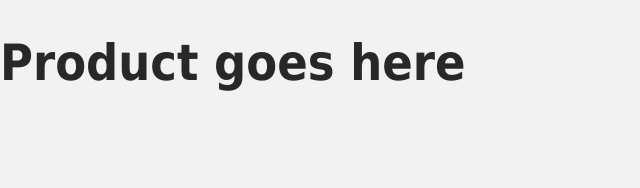
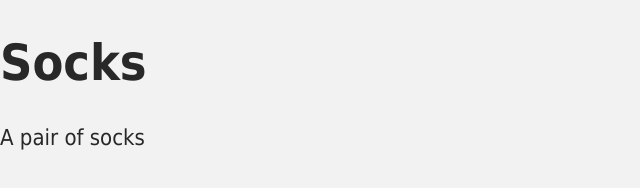
Before and after one commit to TOVTC/intro-vue-tutorial, a plain HTML site: page index.html in a window 1280 px wide. Shown: the whole page, without its empty margins (0-640 px from the left). Drawn offline with nearby package versions, Linux system fonts and the light colour scheme.

Commit message:
creating the vue app

```diff
--- a/index.html
+++ b/index.html
@@ -10,10 +10,23 @@
   </head>
   <body>
     <div id="app">
-      <h1>Product goes here</h1>
+      <!-- product variable refers to product property in data option of app-->
+      <!-- curly brace or "moustache" syntax allows JavaScript Expressions (runs valid JS in HTML) -->
+      <!-- can allow ternary, concatenation, methods, etc, not just plugging in variables -->
+      <h1>{{ product }}</h1>
+      <!-- Vue is reactive (has reactivity system), so when variables change in app.data(), the DOM updates to reflect changes -->
+      <!-- can test this using DevTools, updating mountedApp.product -->
+      <p>{{ description }}</p>
     </div>
 
-    <!-- Import Js -->
+    <!-- Import App -->
     <script src="./main.js"></script>
+    <!-- Mount App -->
+    <script>
+      // app refers to the app instance in our main.js file
+      // mounts the app to our DOM after it is imported
+      // argument in .mount() is a DOM selector used to plug the app into a piece of the DOM (in this case, line 12)
+      const mountedApp = app.mount("#app")
+    </script>
   </body>
 </html>
--- a/main.js
+++ b/main.js
@@ -1 +1,13 @@
-const product = 'Socks'
+// this tutorial uses CDN to import Vue
+// create new instance of Vue app, passing in mandatory "Options object"
+// Options object adds additional properties to configure the application (must be included, but can be empty)
+const app = Vue.createApp({
+    // data option returns object with app data
+    data() {
+        //
+        return {
+            product: "Socks",
+            description: "A pair of socks"
+        }
+    }
+})
```
